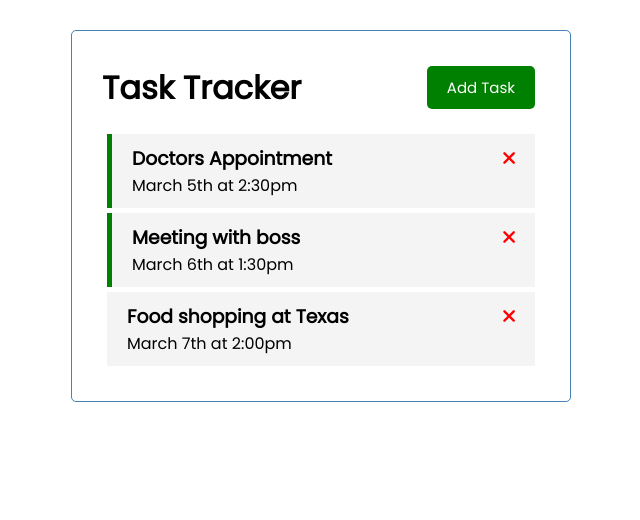
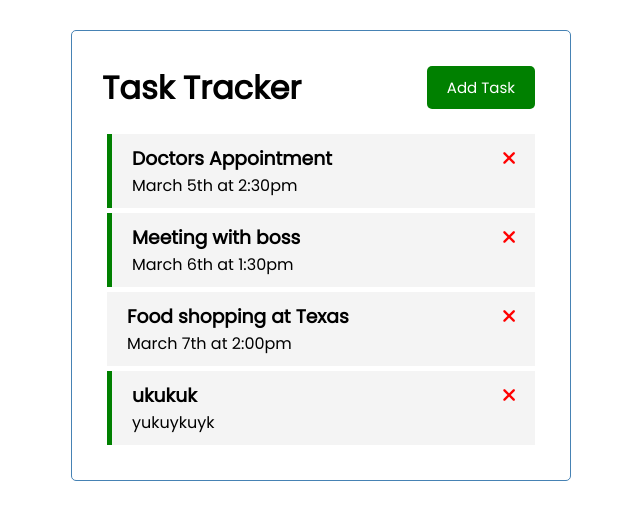
Before and after one commit to RafsanRifat/work-tracker-app, a Vue app: page / in a window 1280 px wide. Shown: the top 520 px of the page, without its empty margins (319-959 px from the left). Built offline with nearby package versions, Linux system fonts and the light colour scheme; data requests are answered from the project's data file.

Commit message:
data saving to database

```diff
--- a/db.json
+++ b/db.json
@@ -17,6 +17,12 @@
       "text": "Food shopping at Texas",
       "day": "March 7th at 2:00pm",
       "reminder": false
+    },
+    {
+      "id": 8284,
+      "text": "ukukuk",
+      "day": "yukuykuyk",
+      "reminder": true
     }
   ]
 }
--- a/src/App.vue
+++ b/src/App.vue
@@ -32,9 +32,18 @@
     toggleAddTask(){
       this.ShowAddTask = !this.ShowAddTask
     },
-    addTask(data){
-      // this.tasks = [...this.tasks, data]
-      this .tasks.push(data)
+    async addTask(task){
+      const res = await fetch('http://localhost:5000/tasks', {
+        method: 'POST',
+        headers: {
+          'Content-type': 'application/json'
+        },
+        body: JSON.stringify(task)
+      })
+
+      const data = await res.json()
+      this.tasks = [...this.tasks, data]
+      // this .tasks.push(data)
 
     },
     deleteTask(id) {
```
